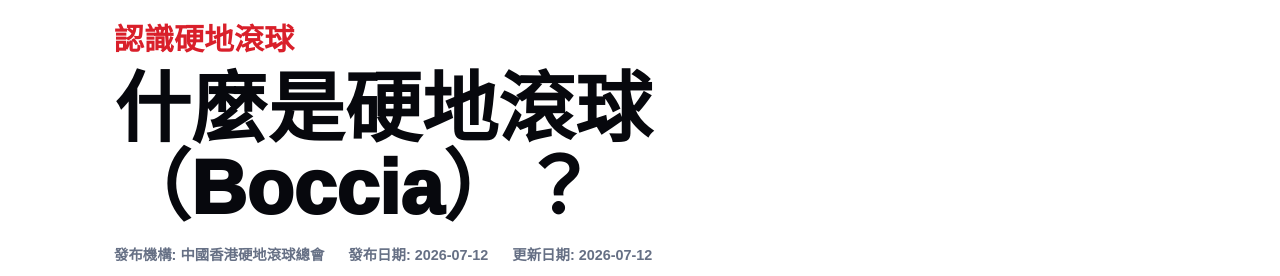
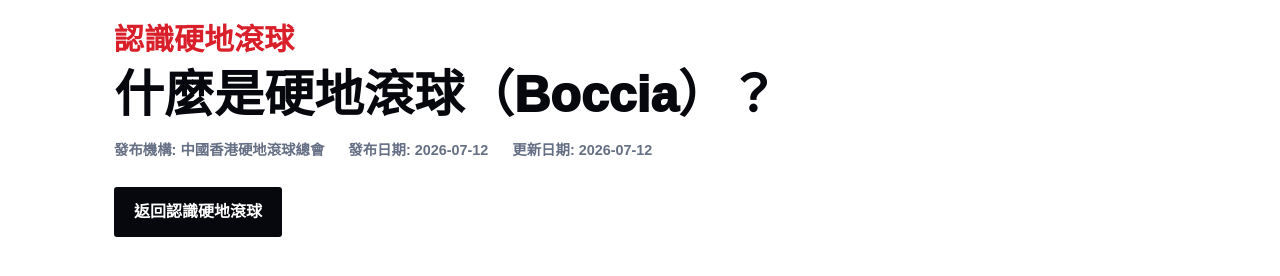
Before and after one commit to queenahmk-art/boccia-website, a React (Vite) app: page /rules/what-is-boccia in a window 1280 px wide. Shown: the part 207-483 px from the top of the page. Built offline with nearby package versions, Linux system fonts and the light colour scheme.

Commit message:
Adjust SEO article title sizing

```diff
--- a/src/styles.css
+++ b/src/styles.css
@@ -1156,7 +1156,7 @@ p {
 .knowledge-article-header h1 {
   max-width: 920px;
   margin-bottom: 18px;
-  font-size: clamp(2.4rem, 6vw, 5.8rem);
+  font-size: clamp(2.4rem, 4.2vw, 50px);
   line-height: 1.02;
 }
 
```
